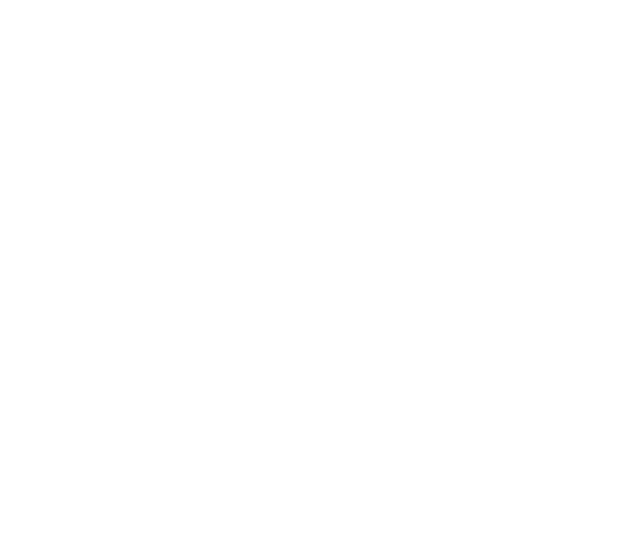
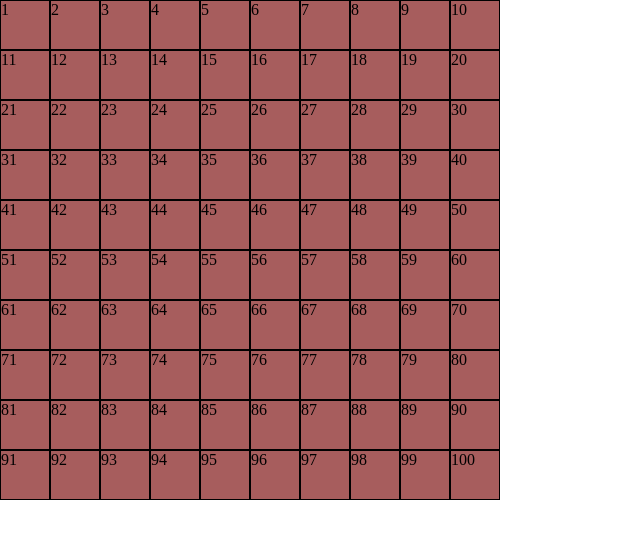
Before and after one commit to framoles/js-campominato-grid, a plain HTML site: page index.html in a window 1280 px wide. Shown: the whole page, without its empty margins (0-640 px from the left). Drawn offline with Linux system fonts and the light colour scheme.

Commit message:
grid created

```diff
--- a/index.html
+++ b/index.html
@@ -11,7 +11,7 @@
 </head>
 
 <body>
-
+    <div id="box"></div>
 </body>
 
 </html>
--- a/script.js
+++ b/script.js
@@ -1,3 +1,15 @@
 /*creare una griglia di gioco quadrata, in cui ogni cella contiene un
 numero tra quelli compresi in un range compreso tra 1 e 100
 Quando l'utente clicca su ogni cella, la cella cliccata si colora di azzurro.*/
+
+
+const gridBox = document.getElementById("box");
+
+const maxCells = 100;
+
+for (let i = 0; i < maxCells; i++) {
+    const cell = document.createElement("div");
+    cell.classList.add("cell");
+    cell.innerText = i + 1;
+    gridBox.appendChild(cell);
+}
--- a/style.css
+++ b/style.css
@@ -3,3 +3,18 @@
     padding: 0;
     box-sizing: border-box;
 }
+
+#box{
+    width: 500px;
+    height: 500px;
+    background-color: rgb(214, 230, 245);
+    display: flex;
+    flex-wrap: wrap;
+}
+
+.cell{
+    width: calc(100% / 10);
+    height: calc(100% / 10);
+    background-color: rgb(167, 93, 93);
+    border: 1px solid black;
+}
```
